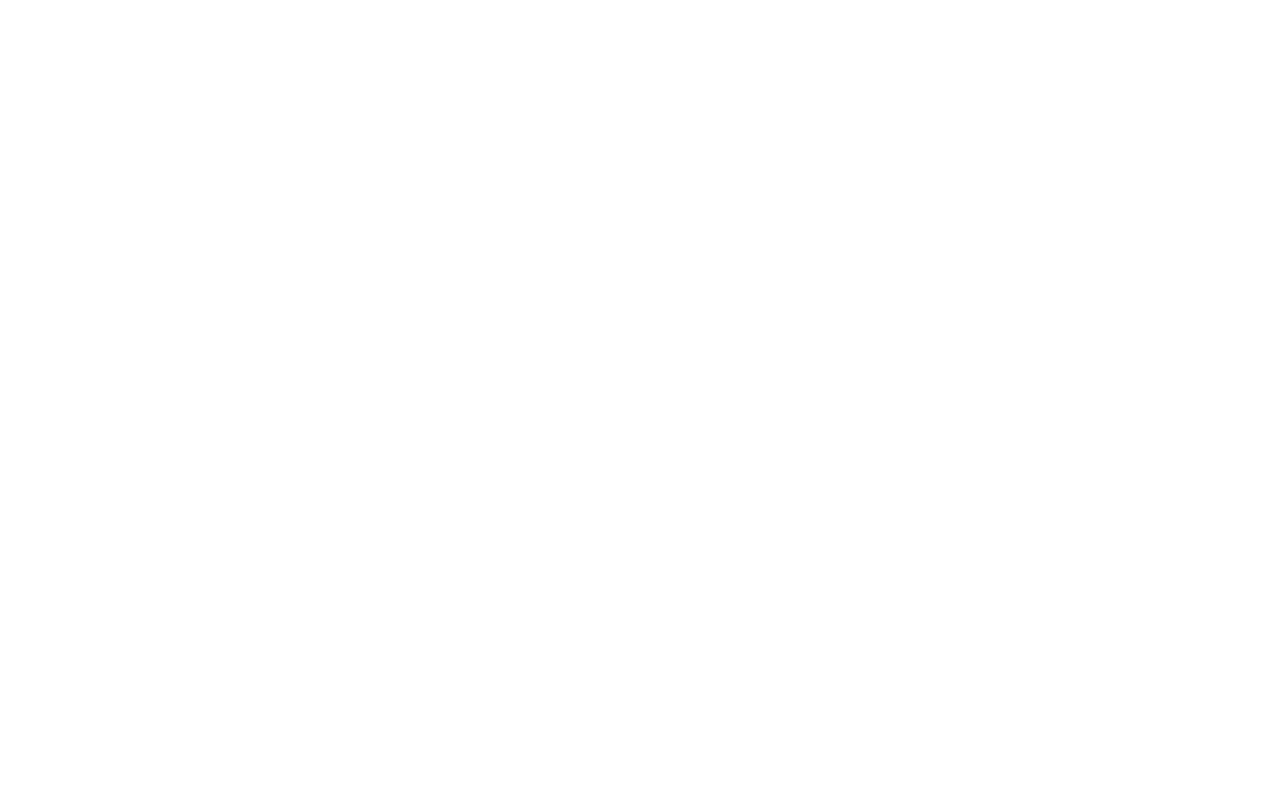
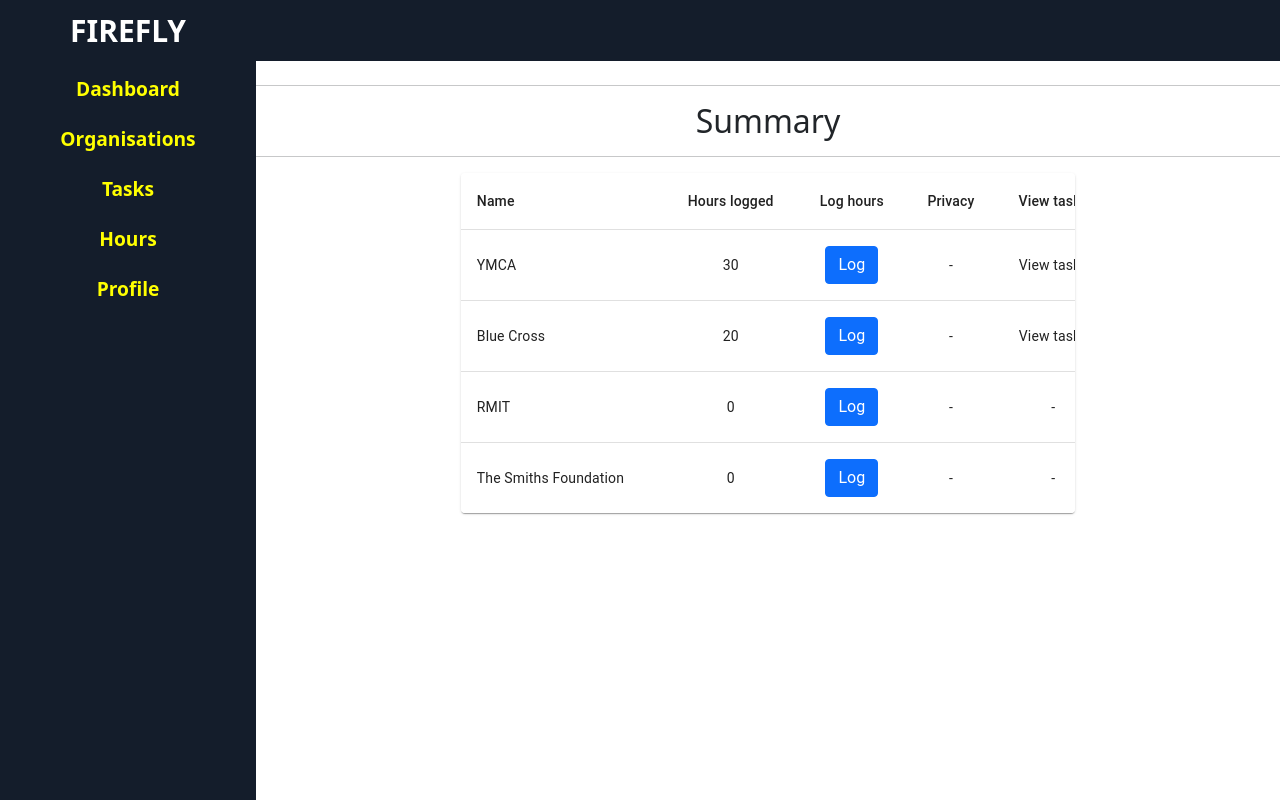
Before and after one commit to DhruvBachani/firefly, a React (Create React App) app in the folder frontend/firefly-react/: page /organizations in a window 1280 px wide. Before the commit this address had no page. Built offline with nearby package versions, Linux system fonts and the light colour scheme.

Commit message:
Organizations page via volunteer portal, designed summary table

```diff
--- a/frontend/firefly-react/src/App.css
+++ b/frontend/firefly-react/src/App.css
@@ -186,3 +186,28 @@
 .tasks {
   margin: 200px 300px;
 }
+
+
+/* Organizations */
+
+.organizations-home-page-container {
+  display: flex;
+  flex-direction: row;
+  align-content: flex-end;
+  justify-content: flex-end;
+}
+
+.organizations-summary-container {
+  width: 80%;
+}
+
+.summary-table-container {
+  display: flex;
+  flex-direction: row;
+  align-content: center;
+  justify-content: center;
+}
+
+.summary-table {
+  width: 60%;
+}
--- a/frontend/firefly-react/src/App.js
+++ b/frontend/firefly-react/src/App.js
@@ -3,6 +3,8 @@
 import Dashboard from "./Components/Landing/Dashboard";
 import { BrowserRouter as Router, Route, Routes } from "react-router-dom";
 import SelectActivity from "./Components/SelectActivity";
+import OtherOrganizationsHomePage from "./Components/OtherOrganizations/OtherOrganizationsHomePage";
+import OtherOrganizationsSummary from "./Components/OtherOrganizations/OrganizationsSummaryTable";
 
 function App() {
   return (
@@ -13,6 +15,8 @@
         <Route exact path="/dashboard" element={<Dashboard />} />
         <Route exact path="/createTask" element={<CreateTask />} />
         <Route exact path="/selectActivity" element={<SelectActivity />} />
+        <Route exact path="/organizations" element={<OtherOrganizationsHomePage />} />
+
       </Routes>
     </Router>
     </div>
--- a/frontend/firefly-react/src/Components/Landing/Sidebar.js
+++ b/frontend/firefly-react/src/Components/Landing/Sidebar.js
@@ -11,8 +11,8 @@
           </Link>
         </div>
         <div className="sidebar-links-container">
-          <Link className="sidebar-links" to={"/dashboard"}>
-            Organisation
+          <Link className="sidebar-links" to={"/organizations"}>
+            Organisations
           </Link>
         </div>
         <div className="sidebar-links-container">
--- /dev/null
+++ b/frontend/firefly-react/src/Components/OtherOrganizations/OrganizationsSummaryTable.js
@@ -0,0 +1,59 @@
+import * as React from "react";
+import Table from "@mui/material/Table";
+import TableBody from "@mui/material/TableBody";
+import TableCell from "@mui/material/TableCell";
+import TableContainer from "@mui/material/TableContainer";
+import TableHead from "@mui/material/TableHead";
+import TableRow from "@mui/material/TableRow";
+import Paper from "@mui/material/Paper";
+
+function createData(name, hoursLogged, logHours, privacy, viewTasks) {
+  return { name, hoursLogged, logHours, privacy, viewTasks };
+}
+
+const rows = [
+  createData("YMCA", 30, (<button className="btn btn-primary">Log</button>), "-", "View tasks"),
+  createData("Blue Cross", 20, (<button className="btn btn-primary">Log</button>), " -", "View tasks"),
+  createData("RMIT", 0, (<button className="btn btn-primary">Log</button>), "-", "-"),
+  createData("The Smiths Foundation", 0, (<button className="btn btn-primary">Log</button>), "-", "-"),
+];
+
+const OrganizationsSummaryTable = () => {
+  return (
+    <div className="summary-table-container">
+      <div className="summary-table">
+        <TableContainer component={Paper}>
+          <Table sx={{ minWidth: 650 }} aria-label="simple table">
+            <TableHead>
+              <TableRow>
+                <TableCell>Name</TableCell>
+                <TableCell align="center">Hours logged</TableCell>
+                <TableCell align="center">Log hours</TableCell>
+                <TableCell align="center">Privacy</TableCell>
+                <TableCell align="center">View tasks</TableCell>
+              </TableRow>
+            </TableHead>
+            <TableBody>
+              {rows.map((row) => (
+                <TableRow
+                  key={row.name}
+                  sx={{ "&:last-child td, &:last-child th": { border: 0 } }}
+                >
+                  <TableCell component="th" scope="row">
+                    {row.name}
+                  </TableCell>
+                  <TableCell align="center">{row.hoursLogged}</TableCell>
+                  <TableCell align="center">{row.logHours}</TableCell>
+                  <TableCell align="center">{row.privacy}</TableCell>
+                  <TableCell align="center">{row.viewTasks}</TableCell>
+                </TableRow>
+              ))}
+            </TableBody>
+          </Table>
+        </TableContainer>
+      </div>
+    </div>
+  );
+};
+
+export default OrganizationsSummaryTable;
--- /dev/null
+++ b/frontend/firefly-react/src/Components/OtherOrganizations/OtherOrganizationsHomePage.js
@@ -0,0 +1,24 @@
+import React from "react";
+import OrganizationsSummaryTable from "./OrganizationsSummaryTable";
+import Navbar from "../Landing/Navbar";
+import Sidebar from "../Landing/Sidebar";
+
+const OtherOrganizationsHomePage = () => {
+  return (
+    <React.Fragment>
+      <Sidebar />
+      <Navbar />
+      <div className="organizations-home-page-container">
+        <div className="organizations-summary-container">
+          <hr />
+          <h2>Summary</h2>
+          <hr />
+
+          <OrganizationsSummaryTable />
+        </div>
+      </div>
+    </React.Fragment>
+  );
+};
+
+export default OtherOrganizationsHomePage;
```
